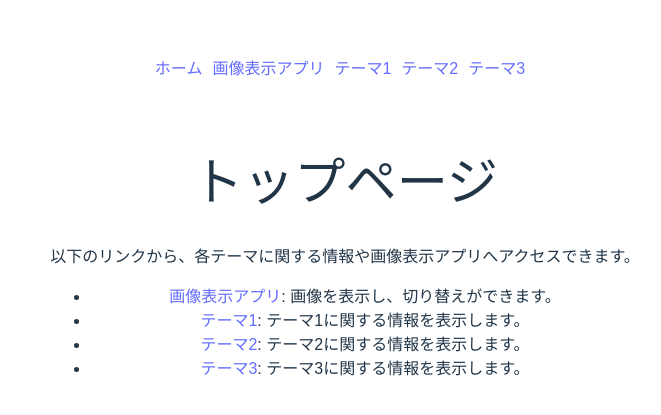
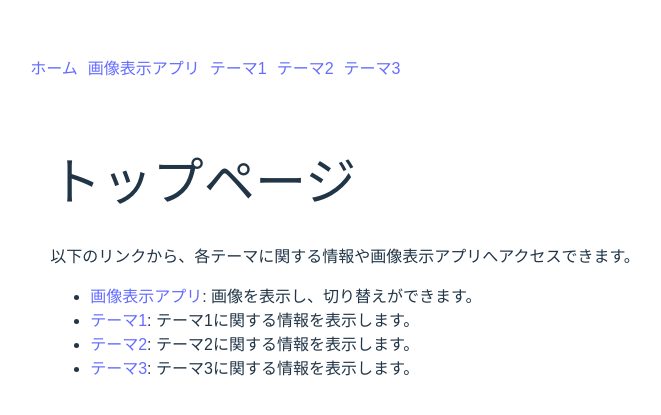
Before and after one commit to sky-ks-sky-210/my-mock-app, a React (Vite) app: page / in a window 1280 px wide. Shown: the part 171-586 px from the top of the page, without its empty margins (295-956 px from the left). Built offline with nearby package versions, Linux system fonts and the light colour scheme.

Commit message:
文字の配置を修正

```diff
--- a/src/App.css
+++ b/src/App.css
@@ -2,7 +2,7 @@
   max-width: 1280px;
   margin: 0 auto;
   padding: 2rem;
-  text-align: center;
+  text-align: left;
 }
 
 .logo {
@@ -42,7 +42,7 @@
 }
 
 .App {
-  text-align: center;
+  text-align: left;
 }
 
 .image-container {
@@ -61,7 +61,7 @@
   margin: 10px auto;
   display: flex;
   gap: 10px;
-  justify-content: center;
+  justify-content: left;
 }
 
 button {
@@ -80,7 +80,7 @@ button:hover {
 
 .App {
   font-family: Arial, sans-serif;
-  text-align: center;
+  text-align: left;
 }
 
 nav {
```
